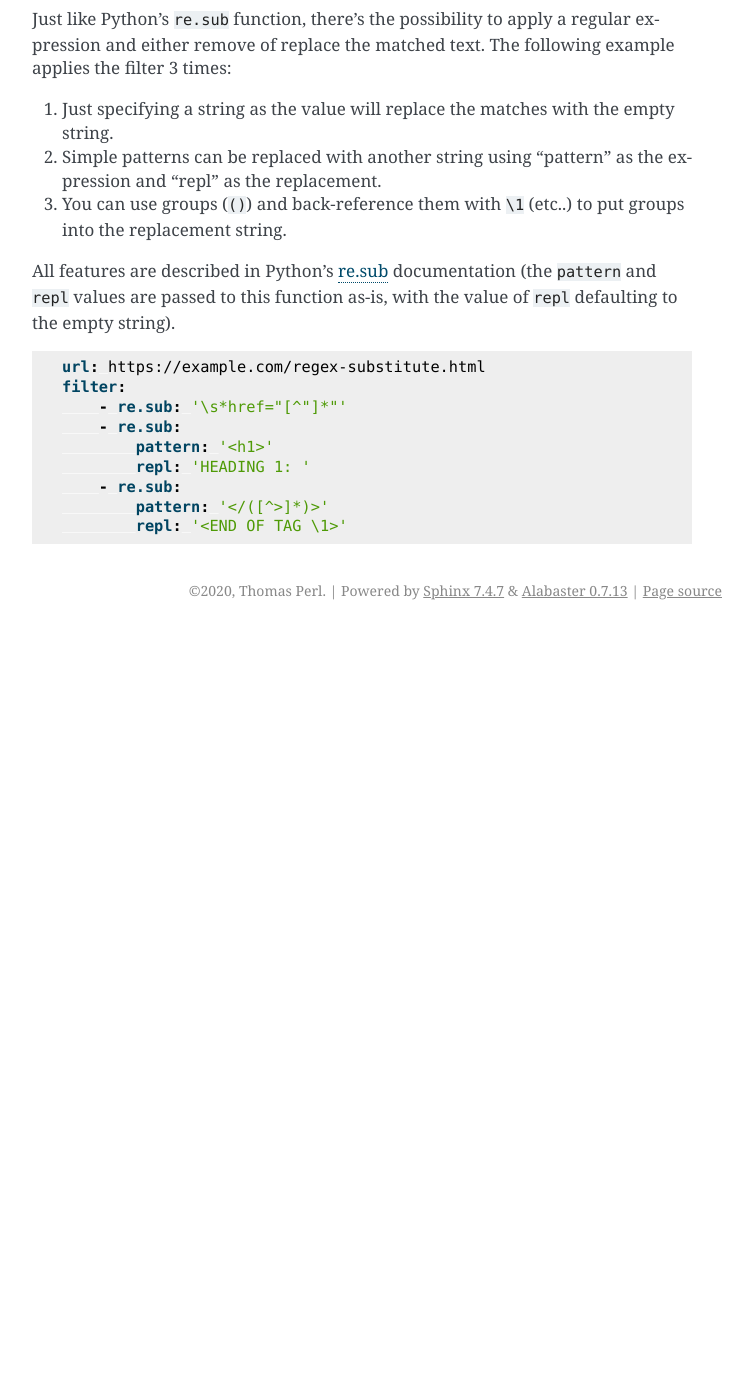
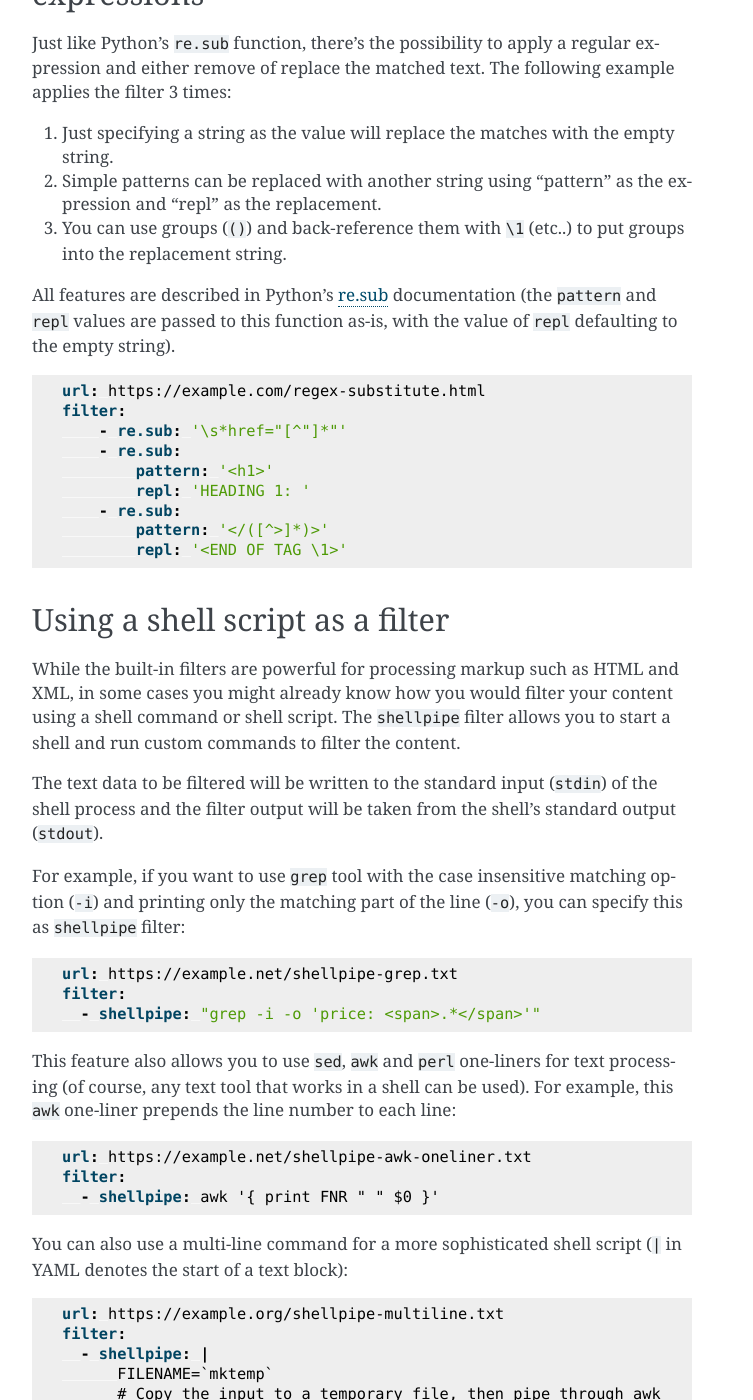
Before and after one commit to thp/urlwatch, a Sphinx documentation site: the page built from docs/source/filters.rst, in a window 1280 px wide and 1400 px high, scrolled down 5979 px. Shown: the whole window, without its empty margins (388-1141 px from the left). Built offline with Sphinx 7.4.7, drawn with Linux system fonts in a browser that asks for light colours; before the commit the page ends 6609 px from its top, so only the background shows below that; some of the changed text lies outside the part shown.

Commit message:
shellpipe: Documentation and unit tests

```diff
--- a/docs/source/filters.rst
+++ b/docs/source/filters.rst
@@ -49,6 +49,7 @@ At the moment, the following filters are built-in:
 - **re.sub**: Replace text with regular expressions using Python's re.sub
 - **reverse**: Reverse input items
 - **sha1sum**: Calculate the SHA-1 checksum of the content
+- **shellpipe**: Filter using a shell command
 - **sort**: Sort input items
 - **strip**: Strip leading and trailing whitespace
 - **xpath**: Filter XML/HTML using XPath expressions
@@ -367,3 +368,67 @@ string).
        - re.sub:
            pattern: '</([^>]*)>'
            repl: '<END OF TAG \1>'
+
+
+Using a shell script as a filter
+--------------------------------
+
+While the built-in filters are powerful for processing markup such as
+HTML and XML, in some cases you might already know how you would filter
+your content using a shell command or shell script. The ``shellpipe``
+filter allows you to start a shell and run custom commands to filter
+the content.
+
+The text data to be filtered will be written to the standard input
+(``stdin``) of the shell process and the filter output will be taken
+from the shell's standard output (``stdout``).
+
+For example, if you want to use ``grep`` tool with the case insensitive
+matching option (``-i``) and printing only the matching part of
+the line (``-o``), you can specify this as ``shellpipe`` filter:
+
+.. code:: yaml
+
+   url: https://example.net/shellpipe-grep.txt
+   filter:
+     - shellpipe: "grep -i -o 'price: <span>.*</span>'"
+
+This feature also allows you to use ``sed``, ``awk`` and ``perl``
+one-liners for text processing (of course, any text tool that
+works in a shell can be used). For example, this ``awk`` one-liner
+prepends the line number to each line:
+
+.. code:: yaml
+
+   url: https://example.net/shellpipe-awk-oneliner.txt
+   filter:
+     - shellpipe: awk '{ print FNR " " $0 }'
+
+You can also use a multi-line command for a more sophisticated
+shell script (``|`` in YAML denotes the start of a text block):
+
+.. code:: yaml
+
+   url: https://example.org/shellpipe-multiline.txt
+   filter:
+     - shellpipe: |
+         FILENAME=`mktemp`
+         # Copy the input to a temporary file, then pipe through awk
+         tee $FILENAME | awk '/The numbers for (.*) are:/,/The next draw is on (.*)./'
+         # Analyze the input file in some other way
+         echo "Input lines: $(wc -l $FILENAME | awk '{ print $1 }')"
+         rm -f $FILENAME
+
+
+Within the ``shellpipe`` script, two environment variables will
+be set for further customization (this can be useful if you have
+a external shell script file that is used as filter for multiple
+jobs, but needs to treat each job in a slightly different way):
+
++----------------------------+------------------------------------------------------+
+| Environment variable       | Contents                                             |
++============================+======================================================+
+| ``$URLWATCH_JOB_NAME``     | The name of the job (``name`` key in jobs YAML)      |
++----------------------------+------------------------------------------------------+
+| ``$URLWATCH_JOB_LOCATION`` | The URL of the job, or command line (for shell jobs) |
++----------------------------+------------------------------------------------------+
```
Also changed, not shown: 2 other files.
